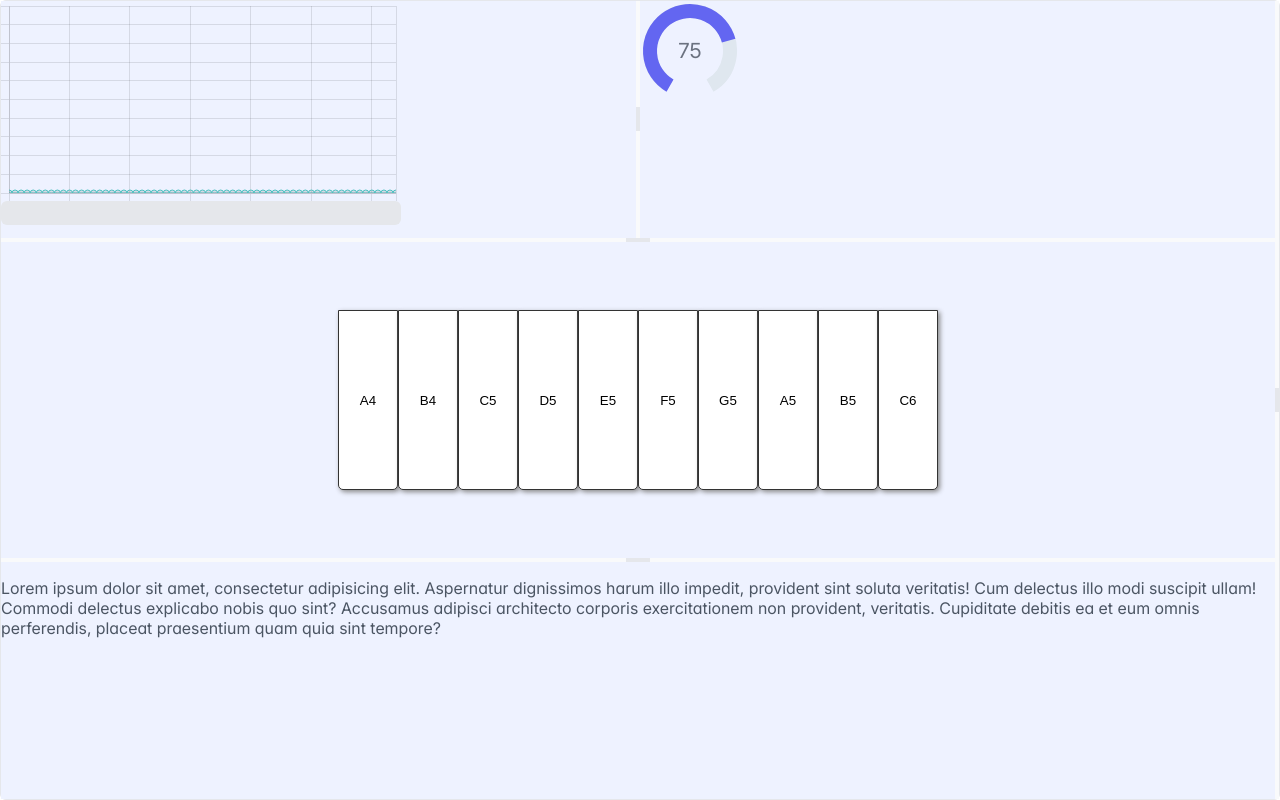
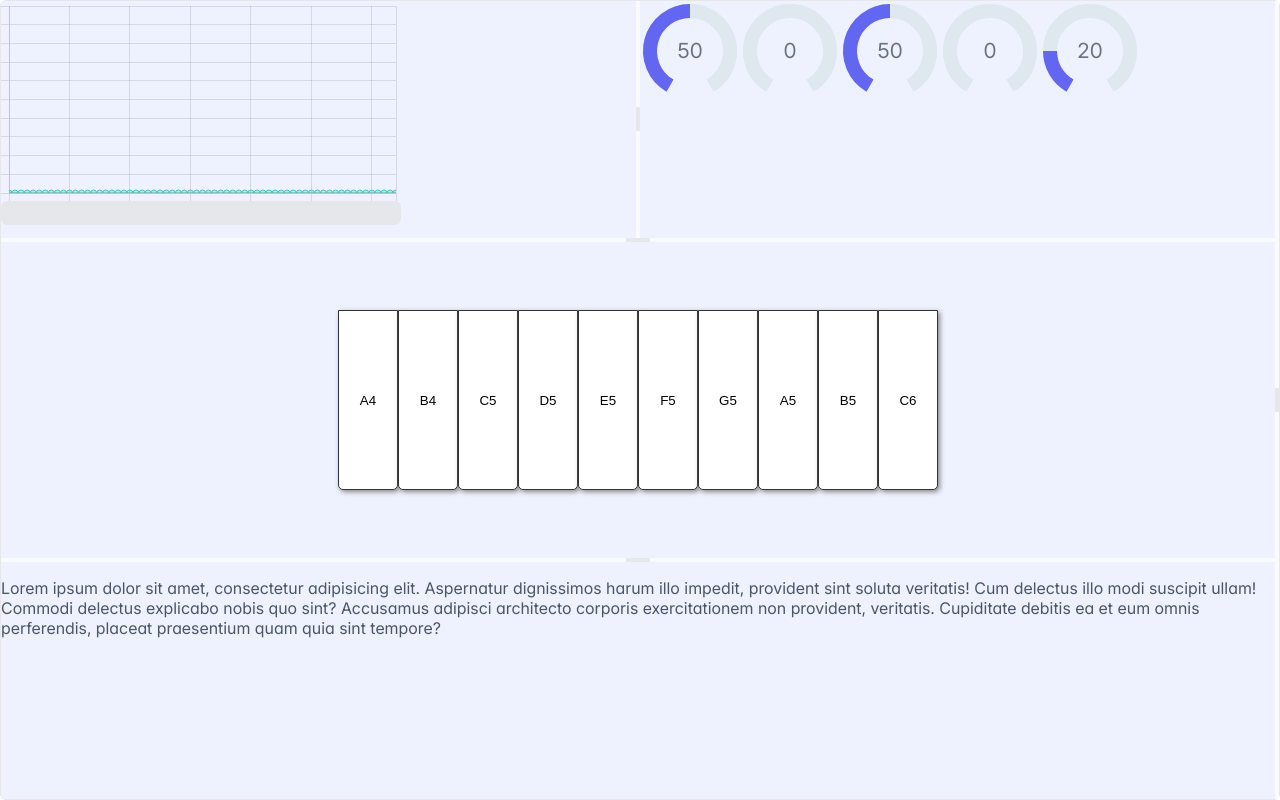
Before and after one commit to BastienTLC/synthix, a React (Create React App) app: page / in a window 1280 px wide. Built offline with nearby package versions, Linux system fonts and the light colour scheme.

Commit message:
ajout des controles d'envelope du synthe

```diff
--- a/src/components/Controls/ControlPanel.css
+++ b/src/components/Controls/ControlPanel.css
@@ -1,3 +1,4 @@
 .synth-control-panel{
     background-color: var(--highlight-bg);
+    display: flex;
 }
--- a/src/components/Controls/ControlPanel.js
+++ b/src/components/Controls/ControlPanel.js
@@ -1,16 +1,38 @@
-import React, { useState } from 'react';
+import React, { useEffect, useState } from 'react';
 import { Knob } from 'primereact/knob';
 import { useSynthContext } from '../../context/SynthContext';
 import './ControlPanel.css';
 
 const ControlPanel = () => {
   // Define state variables for controlling the synth
-  const {synth } = useSynthContext();
-  const [volume, setVolume] = useState(75);
+  const {synth} = useSynthContext();
+  const [volume, setVolume] = useState(50);
+  const [attack, setAttack] = useState(0);
+  const [decay, setDecay] = useState(50);
+  const [sustain, setSustain] = useState(0);
+  const [release, setRelease] = useState(20);
+
+  useEffect( () => {
+    const intervalId = setInterval(() => {
+      synth.set({envelope: {
+        attack: attack/100,
+        decay: decay/100,
+        sustain: sustain/100,
+        release: release/100,
+      }});
+    }, 500); // Appelle la fonction toutes les 100 millisecondes (ajuste selon tes besoins)
+    return () => {
+      clearInterval(intervalId);
+    };
+  }, [attack, decay, sustain, release, synth]);
 
   return (
     <div className="synth-control-panel">
       <Knob value={volume} onChange={(e) => { synth.volume.value=(e.value-70)/2; setVolume(e.value); }} />
+      <Knob value={attack} onChange={(e) => {setAttack(e.value); }} />
+      <Knob value={decay} onChange={(e) => {setDecay(e.value); }} />
+      <Knob value={sustain} onChange={(e) => {setSustain(e.value); }} />
+      <Knob value={release} onChange={(e) => {setRelease(e.value); }} />
     </div>
   );
 };
--- a/src/components/Monitoring/graphs/WaveformGraph.js
+++ b/src/components/Monitoring/graphs/WaveformGraph.js
@@ -82,7 +82,7 @@ const WaveformGraph = ( ) => {
         return () => {
             clearInterval(intervalId);
         };
-    }, [waveform]);
+    }, [waveform, updateWaveform]);
 
     return (
         <div className={"waveform-graph"} style={style}> {/* idée: mettre un truc qui vérifie si le data.labels est un array car sinon il se chie dessus */}
--- a/src/context/SynthContext.js
+++ b/src/context/SynthContext.js
@@ -9,13 +9,13 @@ const SynthContext = createContext();
  * @returns
  */
 export const SynthProvider = ({ children }) => {
-    const [envelope] = useState({ attack: 0, decay: 0.8, sustain: 0, release: 0.8 });
+    const [envelope] = useState({ attack: 0, decay: 0.5, sustain: 0, release: 0.2 });
     const [analyser] = useState(new Tone.Analyser('waveform', 256));
-    const [synth] = useState(new Tone.PolySynth( {maxPolyphony:32, voice: Tone.Synth , options:{ volume:10, envelope: envelope, oscillator: { type : "sawtooth"}}}  ).connect(analyser).toDestination());
+    const [synth] = useState(new Tone.PolySynth( {maxPolyphony:32, voice: Tone.Synth , options:{ volume:-10, envelope: envelope, oscillator: { type : "sawtooth"}}}  ).connect(analyser).toDestination());
     const [waveform, setWaveform] = useState(analyser.getValue());
 
-    const handleEnvelopeChange = (valeursEnvelope) => {
-        synth.envelope = valeursEnvelope;
+    const envelopeChange = (valeursEnvelope) => {
+        synth.set({envelope: valeursEnvelope});
     };
 
     const playNoteDirect = (notes) => {
@@ -24,10 +24,10 @@ export const SynthProvider = ({ children }) => {
 
     const updateWaveform = () => {
         setWaveform(analyser.getValue());
-    }
+    };
 
     return (
-        <SynthContext.Provider value={ {analyser, synth, waveform, updateWaveform, handleEnvelopeChange, playNoteDirect} }>
+        <SynthContext.Provider value={ {analyser, synth, waveform, updateWaveform, envelopeChange, playNoteDirect} }>
             {children}
         </SynthContext.Provider>
     );
```
